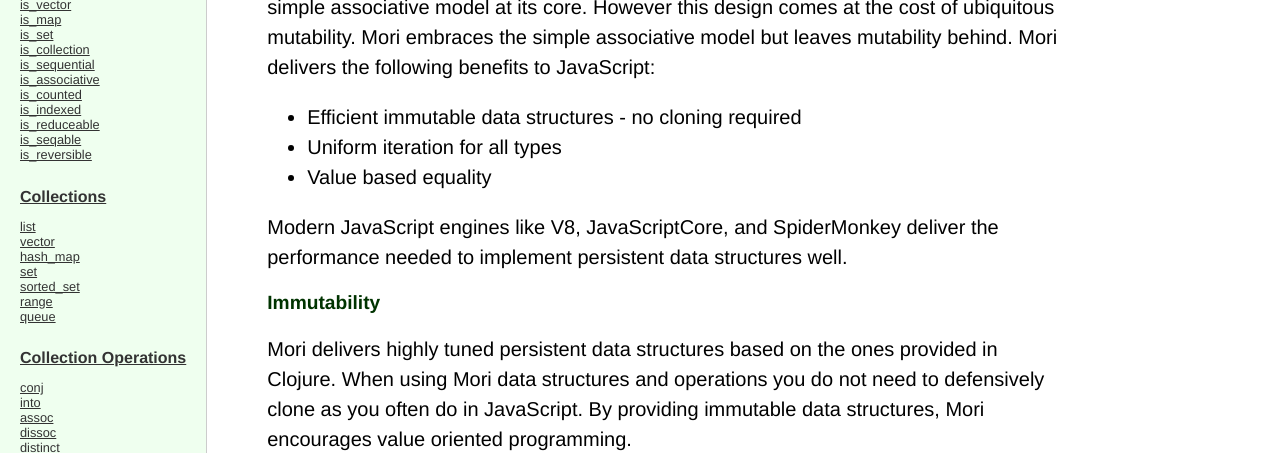
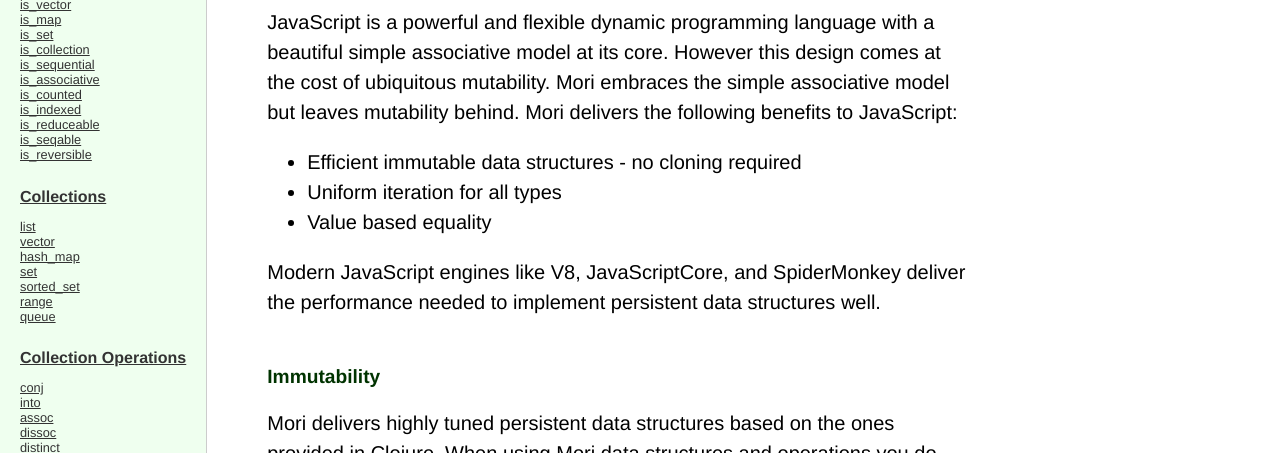
Before and after one commit to swannodette/mori, a plain HTML site: page index.html in a window 1280 px wide. Shown: the part 347-800 px from the top of the page. Drawn offline with Linux system fonts and the light colour scheme.

Commit message:
minor readability tweaks

```diff
--- a/css/base.css
+++ b/css/base.css
@@ -15,6 +15,10 @@
 }
 a:hover {
     color: #333;
+}
+
+h2, h3 {
+    padding-top: 1.5em;
 }
 
 .wrapper {
@@ -84,7 +88,7 @@
 }
 
 main {
-    max-width: 40em;
+    max-width: 35em;
 }
 
 .mori-content p,
@@ -120,7 +124,7 @@
 }
 
 /* increase font size on huge displays */
-@media all and (min-width: 79rem) {
+@media all and (min-width: 80rem) {
   .wrapper {
     font-size: 20px;
   }
```
